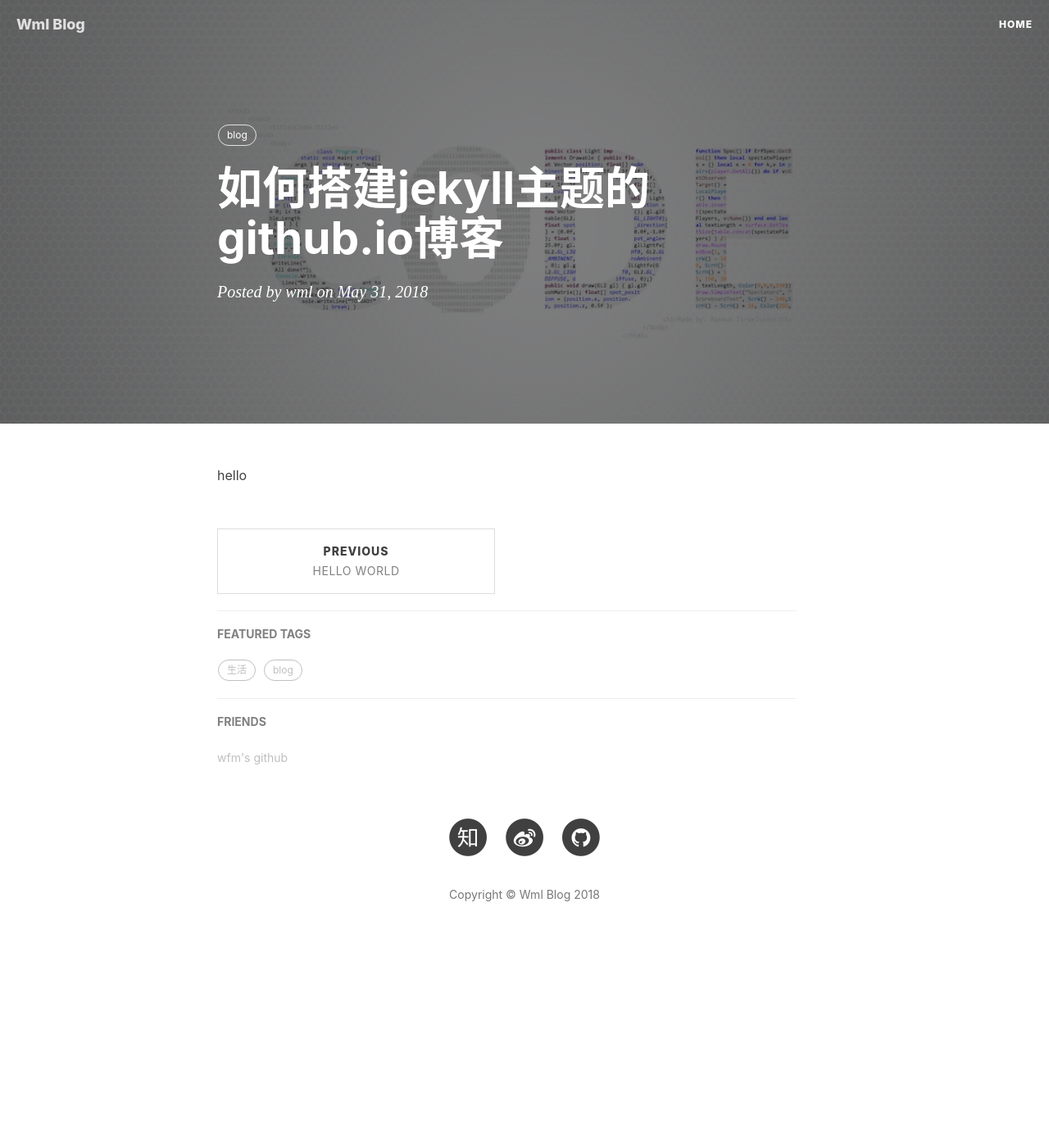
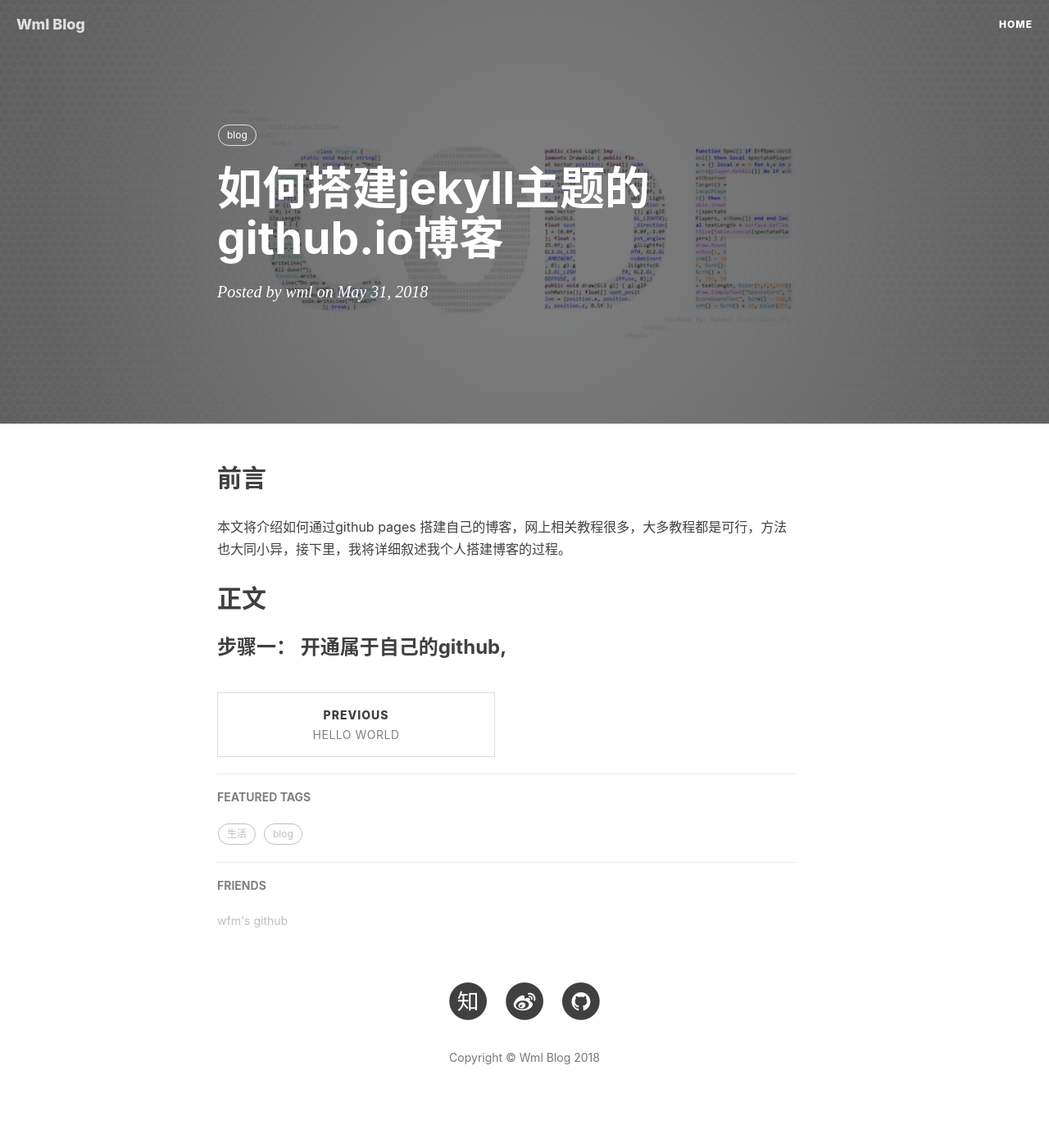
Before and after one commit to wumeilian/wumeilian.github.io, a Jekyll site: the page built from _posts/2018-05-31-blog-build.markdown, in a window 1280 px wide. Shown: the whole page at 82% size. Built offline with Jekyll 4.4.1, drawn with Linux system fonts in a browser that asks for light colours; nearby versions of some CDN libraries; comment, search, counter and statistics services are not loaded; before the commit the page ends 1196 px from its top, so only the background shows below that.

Commit message:
增加第二篇博客

```diff
--- a/_posts/2018-05-29-hello-world.markdown
+++ b/_posts/2018-05-29-hello-world.markdown
@@ -10,8 +10,6 @@
     - 生活
 ---
 
-
-
 ## 写在前面
 
 Hello~ This is wml's blog, a new world that I'll record somethings.
@@ -20,10 +18,7 @@
 
 个人博客差不多算搭建完，也终于有一个属于自己的私人写东西的地方。搭建博客的动机虽然不是特别单纯（为了嘚瑟？？）， 兜兜转转，也差不多基本完成了，希望这里成为我学习总结的地方，毕竟，好记性不如烂笔头==
 
-
-
 接下来主要是写一些感想和遇到问题的心路历程，搭建博客干货请前往 [如何搭建jekyll主题的github.io博客](/2018/05/31/blog-build.html)
-
 
 ## 正经内容
 
--- a/_posts/2018-05-31-blog-build.markdown
+++ b/_posts/2018-05-31-blog-build.markdown
@@ -9,4 +9,10 @@
     - blog
 ---
 
-hello
+## 前言
+
+本文将介绍如何通过github pages 搭建自己的博客，网上相关教程很多，大多教程都是可行，方法也大同小异，接下里，我将详细叙述我个人搭建博客的过程。
+
+## 正文
+
+### 步骤一： 开通属于自己的github,
```
